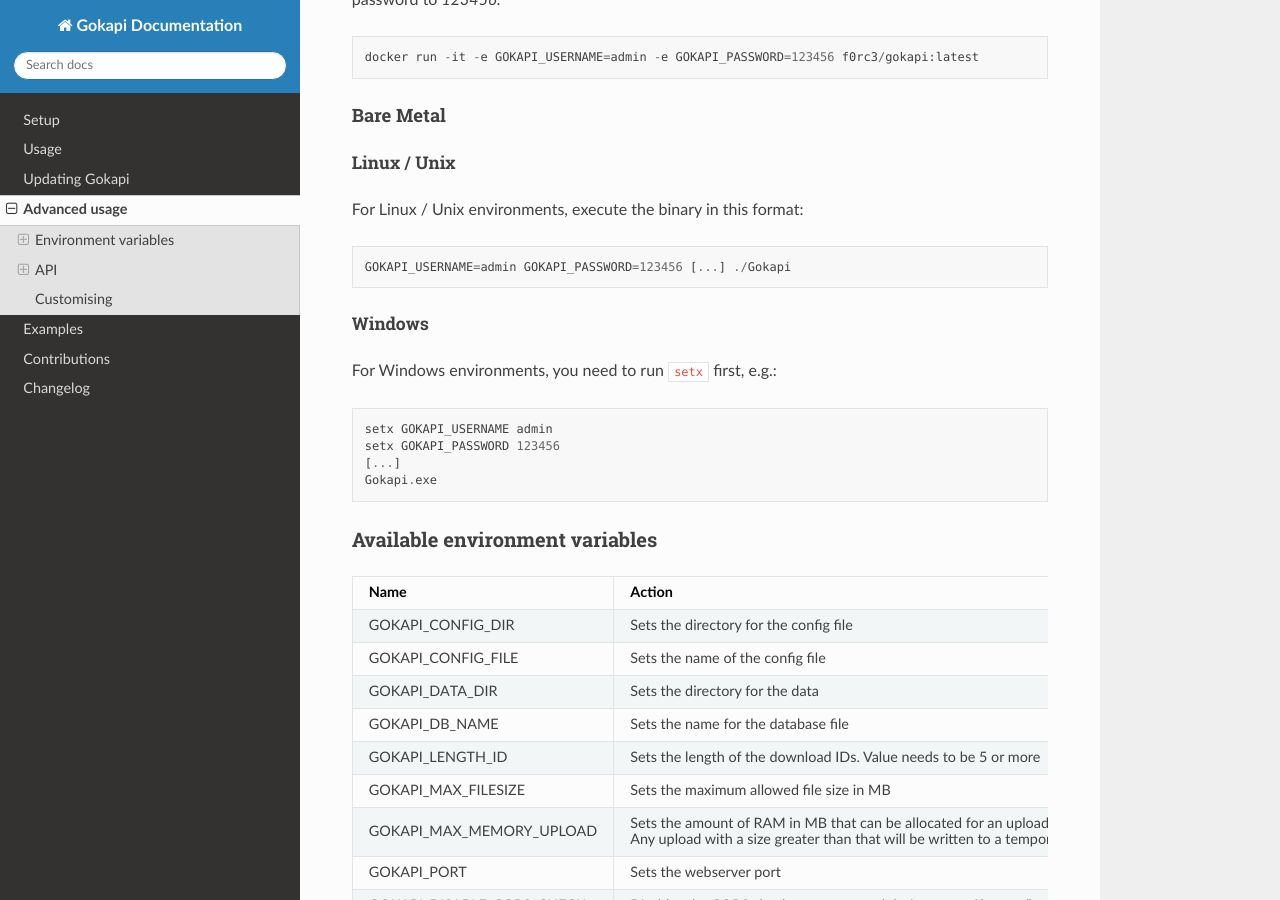
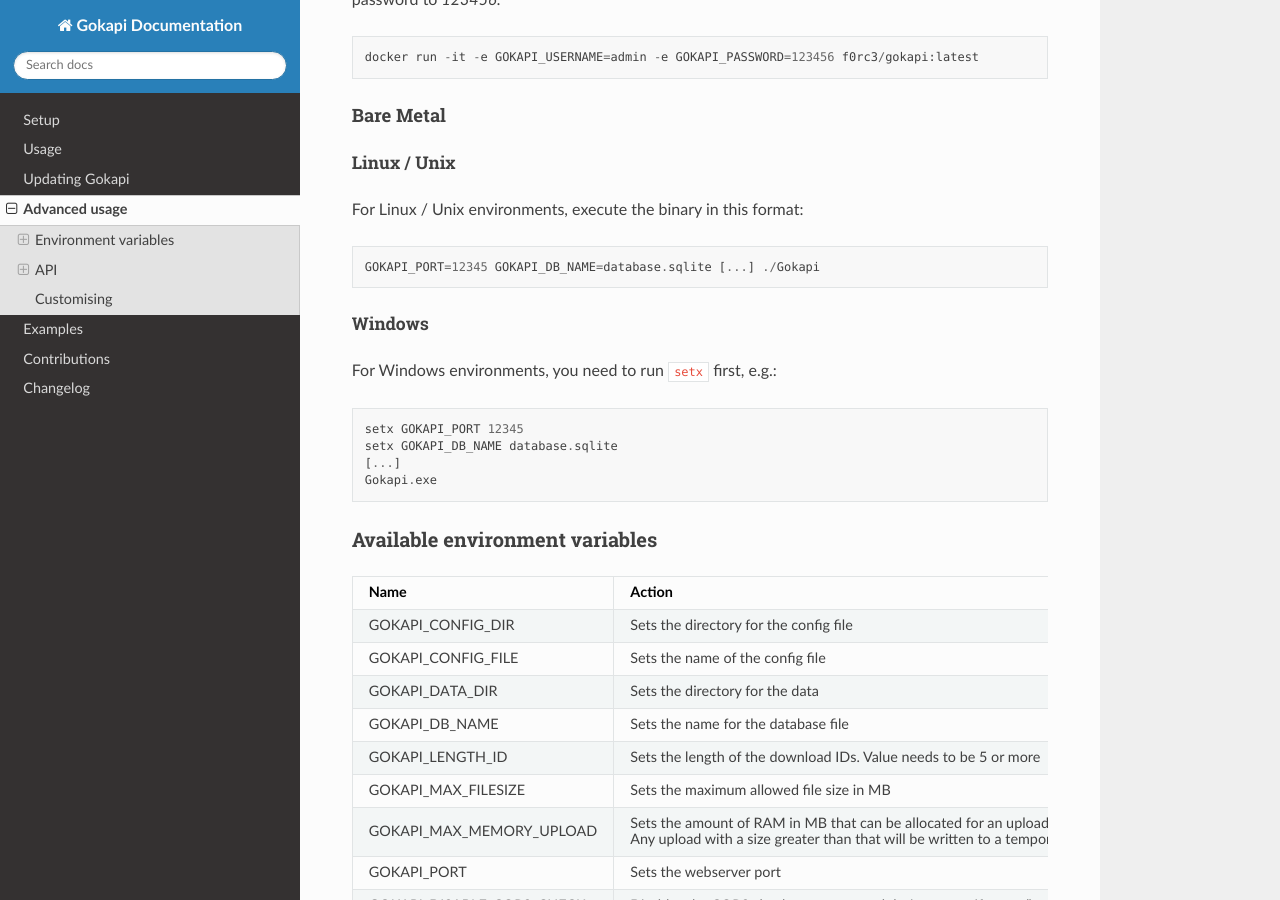
Before and after one commit to Forceu/Gokapi, a Sphinx documentation site: the page built from docs/advanced.rst, in a window 1280 px wide and 900 px high, scrolled down 423 px. Built offline with Sphinx 7.4.7 and the Read the Docs theme 2.0.0, drawn with Linux system fonts in a browser that asks for light colours.

Commit message:
Replaced old env variables from examples

```diff
--- a/docs/advanced.rst
+++ b/docs/advanced.rst
@@ -37,7 +37,7 @@
 For Linux / Unix environments, execute the binary in this format:
 ::
 
-  GOKAPI_USERNAME=admin GOKAPI_PASSWORD=123456 [...] ./Gokapi
+  GOKAPI_PORT=12345 GOKAPI_DB_NAME=database.sqlite [...] ./Gokapi
 
 Windows
 """"""""
@@ -45,8 +45,8 @@
 For Windows environments, you need to run ``setx`` first, e.g.:
 ::
 
-  setx GOKAPI_USERNAME admin
-  setx GOKAPI_PASSWORD 123456
+  setx GOKAPI_PORT 12345
+  setx GOKAPI_DB_NAME database.sqlite
   [...]
   Gokapi.exe
 
```
